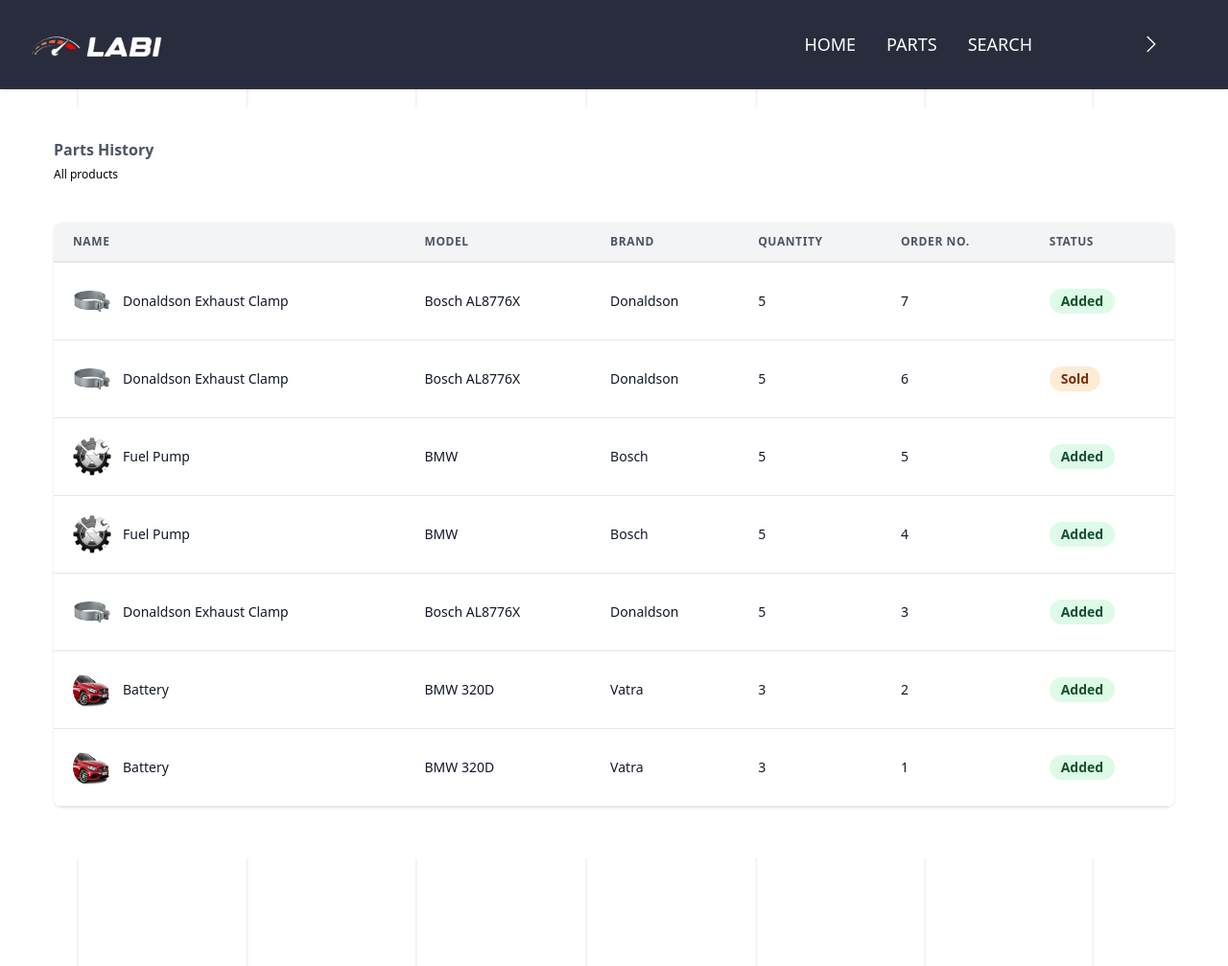
After one commit to sabrysm/car-parts-website, a Django app: page /history/ in a window 1280 px wide. The commit adds this page. Shown: the whole page at 96% size. Run offline with Django 5.2, Linux system fonts and the light colour scheme; a user stored in the database is signed in; data comes from the database, SQL or seed files in the repository; both versions use the stored data as it was after the commit; some libraries are stand-ins or nearby versions.

Commit message:
Order History

```diff
--- a/car_parts/core/urls.py
+++ b/car_parts/core/urls.py
@@ -3,6 +3,7 @@
 
 from . import views
 from .forms import LoginForm
+from part.views import sold_parts
 
 app_name = 'core'
 
@@ -13,4 +14,5 @@
         authentication_form=LoginForm,
     ), name='login'),
     path('logout/', views.logout_view, name='logout'),
+    path('history/', sold_parts, name='history'),
 ]
--- a/car_parts/part/forms.py
+++ b/car_parts/part/forms.py
@@ -114,12 +114,3 @@
         'placeholder': 'New/Used',
         'name': 'condition'
     }))
-    description = forms.CharField(required=False, widget=forms.Textarea(attrs={
-                'class': INPUT_CLASSES,
-                'placeholder': 'With 2 fans, for bmw diesels',
-                'default': 'With 2 fans, for bmw diesels',
-                'rows':5,
-                'cols':20,
-                'name': 'description'
-            }),
-    )
--- a/car_parts/part/templates/part/search.html
+++ b/car_parts/part/templates/part/search.html
@@ -17,8 +17,6 @@
             {{ form.power }}
             <p class="font-light mt-2 text-gray-800 text-md">Type Consumption of the Car</p>
             {{ form.consumption }}
-            <p class="font-light mt-3 text-gray-800 text-md">Type Transmission of the Car</p>
-            {{ form.transmission }}
           </div>
           <div class="flex mx-auto w-full">
             <div class="ml-auto w-10/12 mt-4">
@@ -28,8 +26,8 @@
               {{ form.brand }}
               <p class="font-light mt-2 text-gray-800 text-md">Condition</p>
               {{ form.condition }}
-              <p class="font-light mt-2 text-gray-800 text-md">Extra Description</p>
-              {{ form.description }}
+              <p class="font-light mt-2 text-gray-800 text-md">Type Transmission of the Car</p>
+            {{ form.transmission }}
             </div>
           </div>
         </div>
--- /dev/null
+++ b/car_parts/part/templates/part/sold_history.html
@@ -0,0 +1,105 @@
+{% extends 'core/base.html' %}
+{% load static %}
+{% block title %}Sold History{% endblock %}
+{% block content %}
+
+<div class="bg-white p-8 rounded-md w-full">
+	<div class=" flex items-center justify-between pb-6">
+		<div>
+			<h2 class="text-gray-600 font-semibold">Parts History</h2>
+			<span class="text-xs">All products</span>
+		</div>
+
+		</div>
+		<div>
+			<div class="-mx-4 sm:-mx-8 px-4 sm:px-8 py-4 overflow-x-auto">
+				<div class="inline-block min-w-full shadow rounded-lg overflow-hidden">
+					<table class="min-w-full leading-normal">
+						<thead>
+							<tr>
+
+								<th class="px-5 py-3 border-b-2 border-gray-200 bg-gray-100 text-left text-xs font-semibold text-gray-600 uppercase tracking-wider">
+									Name
+								</th>
+								<th
+								class="px-5 py-3 border-b-2 border-gray-200 bg-gray-100 text-left text-xs font-semibold text-gray-600 uppercase tracking-wider">
+								Model
+								</th>
+								<th class="px-5 py-3 border-b-2 border-gray-200 bg-gray-100 text-left text-xs font-semibold text-gray-600 uppercase tracking-wider">
+									Brand
+								</th>
+								<th class="px-5 py-3 border-b-2 border-gray-200 bg-gray-100 text-left text-xs font-semibold text-gray-600 uppercase tracking-wider">
+									Quantity
+								</th>
+								<th
+									class="px-5 py-3 border-b-2 border-gray-200 bg-gray-100 text-left text-xs font-semibold text-gray-600 uppercase tracking-wider">
+									order no.
+								</th>
+								<th
+									class="px-5 py-3 border-b-2 border-gray-200 bg-gray-100 text-left text-xs font-semibold text-gray-600 uppercase tracking-wider">
+									Status
+								</th>
+							</tr>
+						</thead>
+						<tbody>
+							{% for sold_part in sale_history %}
+							<tr>
+								<td class="px-5 py-5 border-b border-gray-200 bg-white text-sm">
+									<a href="{% url 'part:part_details' sold_part.part.id %}">
+									<div class="flex items-center">
+										<div class="flex-shrink-0 w-10 h-10">
+											<img class="w-full h-full rounded-full"
+                                                src="{{sold_part.part.image.url}}"
+                                                alt="" />
+                                        </div>
+										<div class="ml-3">
+												<p class="text-gray-900 whitespace-no-wrap">
+													{{sold_part.part.title}}
+												</p>
+										</div>
+									</div>
+								</a>
+								</td>
+
+								<td class="px-5 py-5 border-b border-gray-200 bg-white text-sm">
+									<p class="text-gray-900 whitespace-no-wrap">{{sold_part.part.model}}</p>
+								</td>
+								<td class="px-5 py-5 border-b border-gray-200 bg-white text-sm">
+									<p class="text-gray-900 whitespace-no-wrap">{{sold_part.part.brand}}</p>
+								</td>
+								<td class="px-5 py-5 border-b border-gray-200 bg-white text-sm">
+									<p class="text-gray-900 whitespace-no-wrap">
+										{{sold_part.part.quantity}}
+									</p>
+								</td>
+								<td class="px-5 py-5 border-b border-gray-200 bg-white text-sm">
+									<p class="text-gray-900 whitespace-no-wrap">
+										{{sold_part.id}}
+									</p>
+								</td>
+								<td class="px-5 py-5 border-b border-gray-200 bg-white text-sm">
+									{% if not sold_part.sold %}
+									<span
+                                        class="relative inline-block px-3 py-1 font-semibold text-green-900 leading-tight">
+                                        <span aria-hidden
+                                            class="absolute inset-0 bg-green-200 opacity-50 rounded-full"></span>
+									<span class="relative">Added</span>
+									</span>
+									{% else %}
+									<span
+                                        class="relative inline-block px-3 py-1 font-semibold text-orange-900 leading-tight">
+                                        <span aria-hidden
+                                            class="absolute inset-0 bg-orange-200 opacity-50 rounded-full"></span>
+									<span class="relative">Sold</span>
+									</span>
+									{% endif %}
+								</td>
+							</tr>
+							{% endfor %}
+						</tbody>
+					</table>
+				</div>
+			</div>
+		</div>
+	</div>
+{% endblock %}
--- a/car_parts/part/views.py
+++ b/car_parts/part/views.py
@@ -1,9 +1,9 @@
 from django.contrib.auth.decorators import login_required
-from django.contrib.postgres.search import SearchVector, SearchQuery
 from django.db.models import Q
 from django.shortcuts import render, get_object_or_404, redirect
-from .models import Part
+from .models import Part, SaleHistory
 from .forms import NewPartForm, SearchPartForm
+import datetime
 
 @login_required
 def results(request):
@@ -16,28 +16,24 @@
         title_query = request.GET.get('title', '')
         brand_query = request.GET.get('brand', '')
         condition_query = request.GET.get('condition', '')
-        description_query = request.GET.get('description', '')
         form = SearchPartForm()
-        """
-        parts is a queryset of Part objects that match the search criteria
-        where it matches the model, year, power, consumption, transmission, title, brand, condition, and description together
-        if a field is empty, it is not included in the search
 
-        Use Postgres search to search for the fields
-        """
-        parts = Part.objects.annotate(
-            search=SearchVector('model', 'year', 'power', 'consumption', 'transmission', 'title', 'brand', 'condition', 'description')
-        ).filter(
-            search=SearchQuery(model_query) & SearchQuery(year_query) & SearchQuery(power_query) & SearchQuery(consumption_query) & SearchQuery(transmission_query) & SearchQuery(title_query) & SearchQuery(brand_query) & SearchQuery(condition_query) & SearchQuery(description_query)
-        )
-
-        print(parts)
-
+        parts = Part.objects.filter(
+            Q(model__iexact=model_query) |
+            Q(year__iexact=year_query) |
+            Q(power__iexact=power_query) |
+            Q(consumption__iexact=consumption_query) |
+            Q(transmission__iexact=transmission_query) |
+            Q(title__iexact=title_query) |
+            Q(brand__iexact=brand_query) |
+            Q(condition__iexact=condition_query)
+            ).distinct()
 
         return render(request, 'part/results.html', {
-            'parts': parts,
-            'form': form
+            'form': form,
+            'parts': parts
         })
+
 
 @login_required
 def search(request):
@@ -80,8 +76,7 @@
     part = get_object_or_404(Part, pk=pk)
     if request.method == 'GET':
         if part.quantity > 0:
-            part.quantity -= 1
-            part.save()
+            part.sell_part()
             return redirect('part:part_details', pk=part.pk)
         part.delete()
         return redirect('core:index')
@@ -91,6 +86,16 @@
     part = get_object_or_404(Part, pk=pk)
     if request.method == 'GET':
         if part.quantity >= 0:
-            part.quantity += 1
+            part.add_quantity(1)
             part.save()
             return redirect('part:part_details', pk=part.pk)
+
+@login_required
+def sold_parts(request):
+    sale_history = SaleHistory.objects.all().order_by('-sold_at').all()
+    print(f"Parts: {sale_history}")
+    title = 'Sold History'
+    return render(request, 'part/sold_history.html', {
+        'sale_history': sale_history,
+        'title': title
+    })
--- a/car_parts/static/src/styles.css
+++ b/car_parts/static/src/styles.css
@@ -556,6 +590,14 @@
   position: absolute;
 }
 
+.relative {
+  position: relative;
+}
+
+.inset-0 {
+  inset: 0px;
+}
+
 .left-0 {
   left: 0px;
 }
@@ -587,6 +633,16 @@
   margin-right: auto;
 }
 
+.my-2 {
+  margin-top: 0.5rem;
+  margin-bottom: 0.5rem;
+}
+
+.my-4 {
+  margin-top: 1rem;
+  margin-bottom: 1rem;
+}
+
 .my-6 {
   margin-top: 1.5rem;
   margin-bottom: 1.5rem;
@@ -597,9 +653,13 @@
   margin-bottom: auto;
 }
 
-.my-2 {
-  margin-top: 0.5rem;
-  margin-bottom: 0.5rem;
+.-mx-4 {
+  margin-left: -1rem;
+  margin-right: -1rem;
+}
+
+.mb-10 {
+  margin-bottom: 2.5rem;
 }
 
 .mb-2 {
@@ -618,10 +678,18 @@
   margin-bottom: 1.75rem;
 }
 
+.ml-24 {
+  margin-left: 6rem;
+}
+
 .ml-auto {
   margin-left: auto;
 }
 
+.mr-6 {
+  margin-right: 1.5rem;
+}
+
 .mt-1 {
   margin-top: 0.25rem;
 }
@@ -650,12 +718,20 @@
   margin-top: 1.75rem;
 }
 
-.ml-24 {
-  margin-left: 6rem;
-}
-
-.mr-6 {
-  margin-right: 1.5rem;
+.mb-4 {
+  margin-bottom: 1rem;
+}
+
+.ml-1 {
+  margin-left: 0.25rem;
+}
+
+.ml-10 {
+  margin-left: 2.5rem;
+}
+
+.ml-3 {
+  margin-left: 0.75rem;
 }
 
 .block {
@@ -690,10 +774,18 @@
   height: 16rem;
 }
 
+.h-8 {
+  height: 2rem;
+}
+
 .h-\[430px\] {
   height: 430px;
 }
 
+.h-\[50\%\] {
+  height: 50%;
+}
+
 .h-full {
   height: 100%;
 }
@@ -702,12 +794,8 @@
   height: 100vh;
 }
 
-.h-9 {
-  height: 2.25rem;
-}
-
-.h-8 {
-  height: 2rem;
+.h-5 {
+  height: 1.25rem;
 }
 
 .min-h-32 {
@@ -722,6 +810,10 @@
   width: 83.333333%;
 }
 
+.w-12 {
+  width: 3rem;
+}
+
 .w-24 {
   width: 6rem;
 }
@@ -762,12 +854,8 @@
   width: 100%;
 }
 
-.w-8 {
-  width: 2rem;
-}
-
-.w-12 {
-  width: 3rem;
+.w-5 {
+  width: 1.25rem;
 }
 
 .min-w-fit {
@@ -775,8 +863,16 @@
   min-width: fit-content;
 }
 
+.min-w-full {
+  min-width: 100%;
+}
+
 .flex-auto {
   flex: 1 1 auto;
+}
+
+.flex-shrink-0 {
+  flex-shrink: 0;
 }
 
 .cursor-pointer {
@@ -853,10 +949,20 @@
   margin-bottom: calc(1rem * var(--tw-space-y-reverse));
 }
 
+.space-x-8 > :not([hidden]) ~ :not([hidden]) {
+  --tw-space-x-reverse: 0;
+  margin-right: calc(2rem * var(--tw-space-x-reverse));
+  margin-left: calc(2rem * calc(1 - var(--tw-space-x-reverse)));
+}
+
 .overflow-hidden {
   overflow: hidden;
 }
 
+.overflow-x-auto {
+  overflow-x: auto;
+}
+
 .scroll-smooth {
   scroll-behavior: smooth;
 }
@@ -879,6 +985,18 @@
 
 .rounded-xl {
   border-radius: 0.75rem;
+}
+
+.rounded-md {
+  border-radius: 0.375rem;
+}
+
+.rounded-sm {
+  border-radius: 0.125rem;
+}
+
+.rounded-full {
+  border-radius: 9999px;
 }
 
 .rounded-b-xl {
@@ -891,8 +1009,30 @@
   border-top-right-radius: 0.75rem;
 }
 
+.rounded-l {
+  border-top-left-radius: 0.25rem;
+  border-bottom-left-radius: 0.25rem;
+}
+
+.rounded-r {
+  border-top-right-radius: 0.25rem;
+  border-bottom-right-radius: 0.25rem;
+}
+
 .border {
   border-width: 1px;
+}
+
+.border-b {
+  border-bottom-width: 1px;
+}
+
+.border-t {
+  border-top-width: 1px;
+}
+
+.border-b-2 {
+  border-bottom-width: 2px;
 }
 
 .border-solid {
@@ -909,6 +1049,11 @@
   border-color: rgb(194 66 53 / var(--tw-border-opacity));
 }
 
+.border-gray-200 {
+  --tw-border-opacity: 1;
+  border-color: rgb(229 231 235 / var(--tw-border-opacity));
+}
+
 .bg-\[\#232B3E\] {
   --tw-bg-opacity: 1;
   background-color: rgb(35 43 62 / var(--tw-bg-opacity));
@@ -953,9 +1098,44 @@
   background-color: rgb(255 255 255 / var(--tw-bg-opacity));
 }
 
-.bg-red-300 {
-  --tw-bg-opacity: 1;
-  background-color: rgb(252 165 165 / var(--tw-bg-opacity));
+.bg-gray-400 {
+  --tw-bg-opacity: 1;
+  background-color: rgb(156 163 175 / var(--tw-bg-opacity));
+}
+
+.bg-gray-200 {
+  --tw-bg-opacity: 1;
+  background-color: rgb(229 231 235 / var(--tw-bg-opacity));
+}
+
+.bg-gray-100 {
+  --tw-bg-opacity: 1;
+  background-color: rgb(243 244 246 / var(--tw-bg-opacity));
+}
+
+.bg-red-200 {
+  --tw-bg-opacity: 1;
+  background-color: rgb(254 202 202 / var(--tw-bg-opacity));
+}
+
+.bg-gray-50 {
+  --tw-bg-opacity: 1;
+  background-color: rgb(249 250 251 / var(--tw-bg-opacity));
+}
+
+.bg-green-200 {
+  --tw-bg-opacity: 1;
+  background-color: rgb(187 247 208 / var(--tw-bg-opacity));
+}
+
+.bg-indigo-600 {
+  --tw-bg-opacity: 1;
+  background-color: rgb(79 70 229 / var(--tw-bg-opacity));
+}
+
+.bg-orange-200 {
+  --tw-bg-opacity: 1;
+  background-color: rgb(254 215 170 / var(--tw-bg-opacity));
 }
 
 .bg-\[url\(\'\/static\/media\/background\.png\'\)\] {
@@ -982,16 +1162,24 @@
   padding: 5rem;
 }
 
+.p-5 {
+  padding: 1.25rem;
+}
+
+.p-6 {
+  padding: 1.5rem;
+}
+
+.p-3 {
+  padding: 0.75rem;
+}
+
 .p-4 {
   padding: 1rem;
 }
 
-.p-5 {
-  padding: 1.25rem;
-}
-
-.p-6 {
-  padding: 1.5rem;
+.p-8 {
+  padding: 2rem;
 }
 
 .px-12 {
@@ -1049,6 +1237,25 @@
   padding-bottom: 1.75rem;
 }
 
+.px-5 {
+  padding-left: 1.25rem;
+  padding-right: 1.25rem;
+}
+
+.py-1 {
+  padding-top: 0.25rem;
+  padding-bottom: 0.25rem;
+}
+
+.py-5 {
+  padding-top: 1.25rem;
+  padding-bottom: 1.25rem;
+}
+
+.pb-1 {
+  padding-bottom: 0.25rem;
+}
+
 .pl-2 {
   padding-left: 0.5rem;
 }
@@ -1065,20 +1272,12 @@
   padding-top: 1rem;
 }
 
-.pl-6 {
-  padding-left: 1.5rem;
-}
-
-.pl-10 {
-  padding-left: 2.5rem;
-}
-
-.pr-6 {
-  padding-right: 1.5rem;
-}
-
-.pl-24 {
-  padding-left: 6rem;
+.pb-6 {
+  padding-bottom: 1.5rem;
+}
+
+.text-left {
+  text-align: left;
 }
 
 .text-center {
@@ -1114,26 +1313,21 @@
   line-height: 1;
 }
 
+.text-lg {
+  font-size: 1.125rem;
+  line-height: 1.75rem;
+}
+
 .text-sm {
   font-size: 0.875rem;
   line-height: 1.25rem;
 }
 
-.text-xl {
-  font-size: 1.25rem;
-  line-height: 1.75rem;
-}
-
 .text-xs {
   font-size: 0.75rem;
   line-height: 1rem;
 }
 
-.text-lg {
-  font-size: 1.125rem;
-  line-height: 1.75rem;
-}
-
 .font-bold {
   font-weight: 700;
 }
@@ -1148,6 +1342,26 @@
 
 .font-semibold {
   font-weight: 600;
+}
+
+.uppercase {
+  text-transform: uppercase;
+}
+
+.leading-normal {
+  line-height: 1.5;
+}
+
+.leading-tight {
+  line-height: 1.25;
+}
+
+.tracking-wide {
+  letter-spacing: 0.025em;
+}
+
+.tracking-wider {
+  letter-spacing: 0.05em;
 }
 
 .text-\[\#b91c1c\] {
@@ -1200,12 +1414,46 @@
   color: rgb(255 255 255 / var(--tw-text-opacity));
 }
 
+.text-black {
+  --tw-text-opacity: 1;
+  color: rgb(0 0 0 / var(--tw-text-opacity));
+}
+
+.text-gray-600 {
+  --tw-text-opacity: 1;
+  color: rgb(75 85 99 / var(--tw-text-opacity));
+}
+
+.text-green-900 {
+  --tw-text-opacity: 1;
+  color: rgb(20 83 45 / var(--tw-text-opacity));
+}
+
+.text-indigo-50 {
+  --tw-text-opacity: 1;
+  color: rgb(238 242 255 / var(--tw-text-opacity));
+}
+
+.text-orange-900 {
+  --tw-text-opacity: 1;
+  color: rgb(124 45 18 / var(--tw-text-opacity));
+}
+
+.text-red-900 {
+  --tw-text-opacity: 1;
+  color: rgb(127 29 29 / var(--tw-text-opacity));
+}
+
 .opacity-0 {
   opacity: 0;
 }
 
 .opacity-100 {
   opacity: 1;
+}
+
+.opacity-50 {
+  opacity: 0.5;
 }
 
 .shadow {
@@ -1265,6 +1530,11 @@
 }
 
 @media (min-width: 640px) {
+  .sm\:-mx-8 {
+    margin-left: -2rem;
+    margin-right: -2rem;
+  }
+
   .sm\:mb-5 {
     margin-bottom: 1.25rem;
   }
@@ -1275,6 +1545,11 @@
 
   .sm\:w-full {
     width: 100%;
+  }
+
+  .sm\:px-8 {
+    padding-left: 2rem;
+    padding-right: 2rem;
   }
 }
 
```
Also changed, not shown: other parts of car_parts/static/src/styles.css (+79 -0 lines), car_parts/car_parts/settings.py (+9 -6 lines), car_parts/part/models.py (+20 -0 lines), car_parts/part/templates/part/part_details.html (+11 -9 lines), car_parts/db.sqlite3, car_parts/part/migrations/0009_part_sold_part_sold_at.py (added), car_parts/part/migrations/0010_part_sold_quantity.py (added), car_parts/part/migrations/0011_remove_part_sold_remove_part_sold_at_and_more.py (added), car_parts/part/migrations/0012_part_quantity_sold.py (added), car_parts/part/migrations/0013_remove_part_quantity_sold_and_more.py (added), car_parts/part/migrations/0014_salehistory_sold.py (added).
